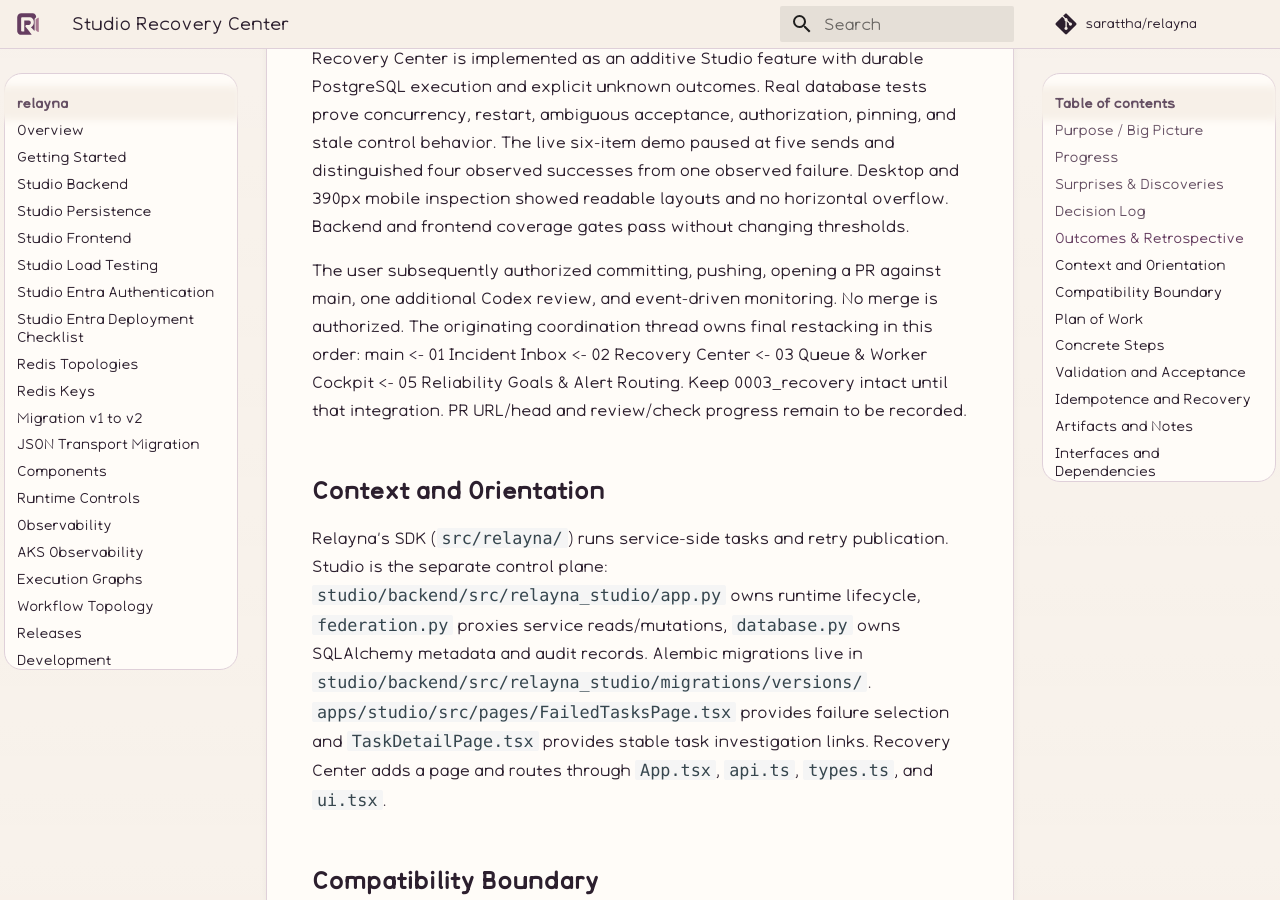
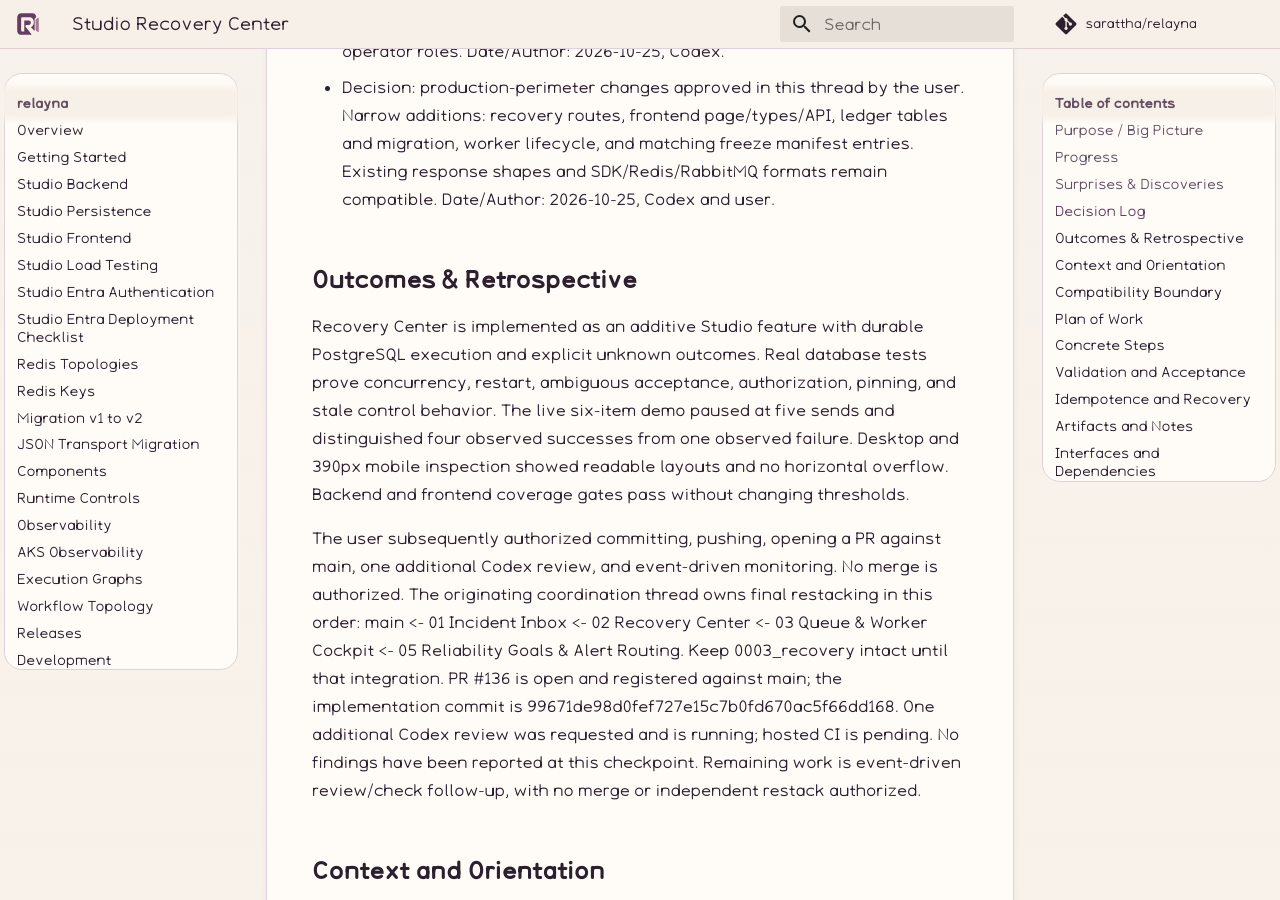
Before and after one commit to sarattha/relayna, an MkDocs documentation site: the page built from docs/internal/studio-recovery-center-execplan.md, in a window 1280 px wide and 900 px high, scrolled down 3164 px. Built offline with MkDocs 1.6.1 and Material for MkDocs 9.7.7, drawn with Linux system fonts in a browser that asks for light colours; comment, search, counter and statistics services are not loaded; some of the changed text lies outside the part shown.

Commit message:
docs: record Recovery Center review handoff

```diff
--- a/docs/internal/studio-recovery-center-execplan.md
+++ b/docs/internal/studio-recovery-center-execplan.md
@@ -30,8 +30,14 @@ observed failure, pending observation, and unknown acceptance/outcome.
 - [x] (2026-10-25) Final code-change-verification passes after the last regression
   tests: SDK 688 passed/9 skipped; backend 555 passed. Frontend coverage 284
   passed, final frontend build and strict documentation build pass.
-- [ ] Commit/push, open and register the PR, request at most one Codex review,
-  notify coordination, and enable T3 watching.
+- [x] (2026-10-25) Commit/push implementation 99671de98d0fef727e15c7b0fd670ac5f66dd168;
+  open and register https://github.com/sarattha/relayna/pull/136 against main,
+  mark ready for review, and notify the originating coordination thread.
+- [x] (2026-10-25) Use the single extra Codex review request via @codex review:
+  https://github.com/sarattha/relayna/pull/136#issuecomment-6399638552.
+  No more additional Codex reviews may be requested for this feature.
+- [ ] Follow T3 PR events, address actionable review/CI findings, and notify
+  coordination when checks/review are ready. Do not merge or independently restack.
 
 ## Surprises & Discoveries
 
@@ -107,7 +113,11 @@ one additional Codex review, and event-driven monitoring. No merge is authorized
 The originating coordination thread owns final restacking in this order:
 main <- 01 Incident Inbox <- 02 Recovery Center <- 03 Queue & Worker Cockpit <-
 05 Reliability Goals & Alert Routing. Keep 0003_recovery intact until that
-integration. PR URL/head and review/check progress remain to be recorded.
+integration. PR #136 is open and registered against main; the implementation commit is
+99671de98d0fef727e15c7b0fd670ac5f66dd168. One additional Codex review was
+requested and is running; hosted CI is pending. No findings have been reported
+at this checkpoint. Remaining work is event-driven review/check follow-up, with
+no merge or independent restack authorized.
 
 ## Context and Orientation
 
```
